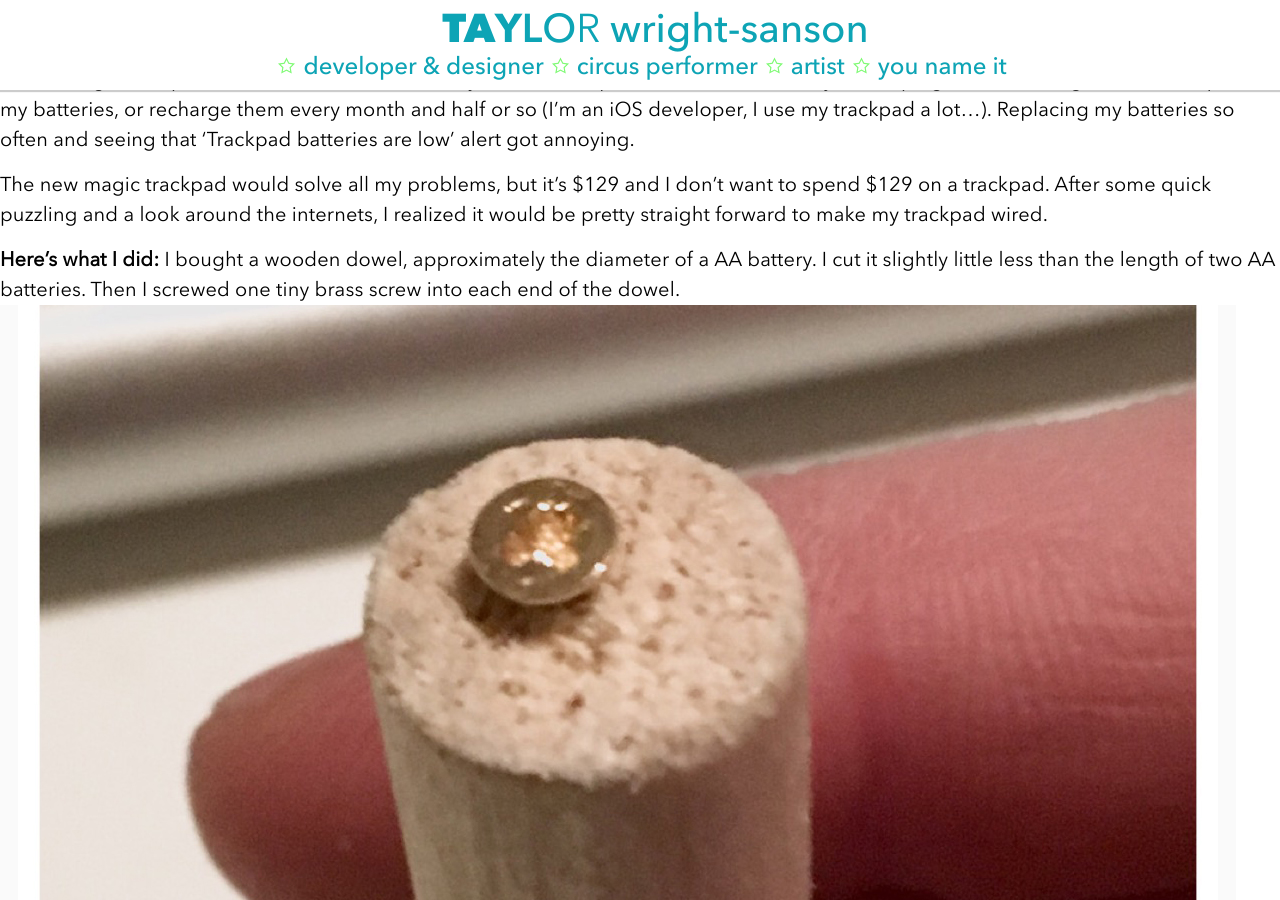
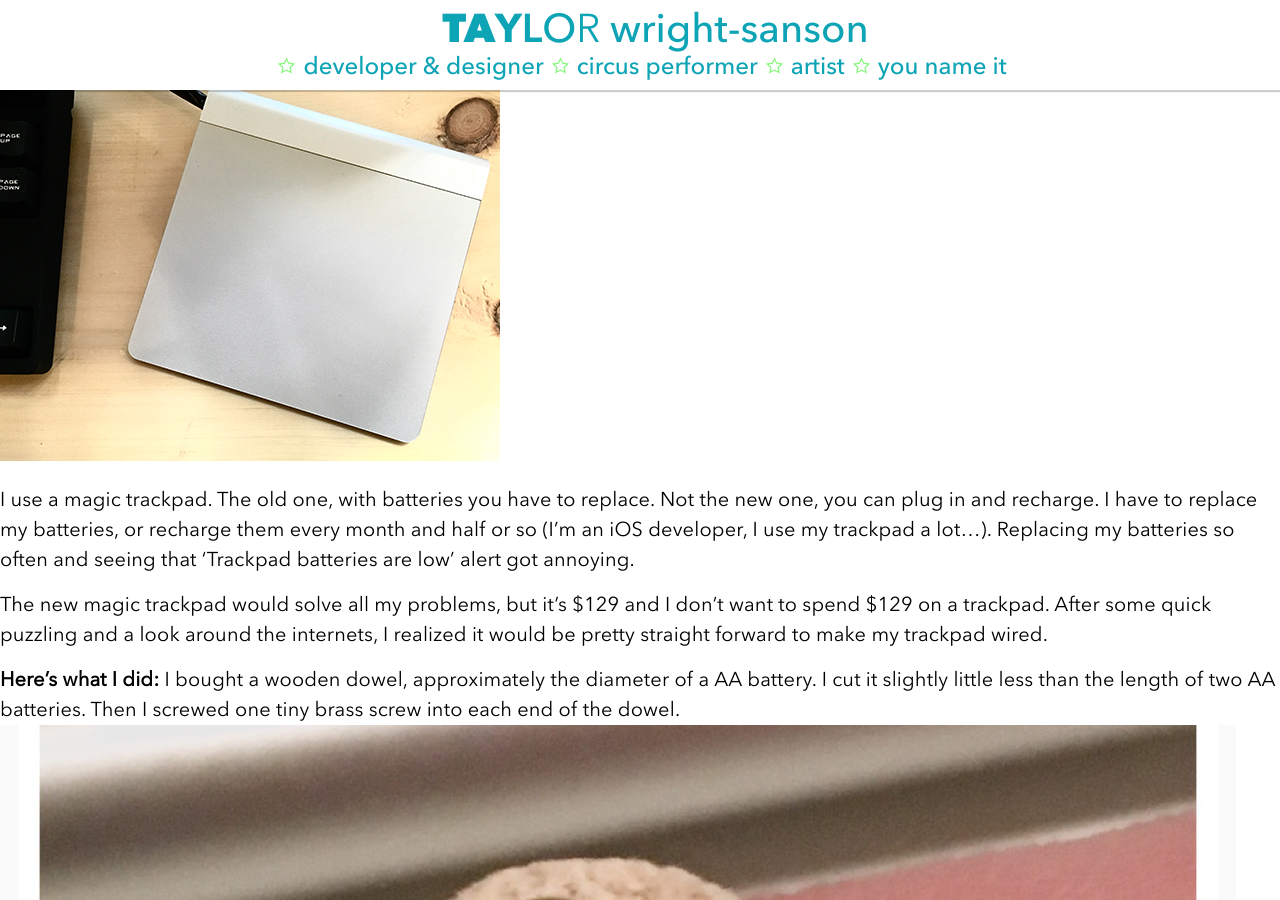
Before and after one commit to Xeaza/xeaza.github.io, a Jekyll site: the page built from _posts/2016-02-29-Batteries-Suck.md, in a window 1280 px wide and 900 px high. Built offline with Jekyll 4.4.1, drawn with Linux system fonts in a browser that asks for light colours; nearby versions of some CDN libraries.

Commit message:
Updating blog

```diff
--- a/_posts/2016-02-29-Batteries-Suck.md
+++ b/_posts/2016-02-29-Batteries-Suck.md
@@ -2,6 +2,7 @@
 layout: post
 title: Batteries Suck!
 ---
+![alt text](/images/blog/finished.jpg "Wired trackpad")
 
 I use a magic trackpad. The old one, with batteries you have to replace. Not the new one, you can plug in and recharge. I have to replace my batteries, or recharge them every month and half or so (I’m an iOS developer, I use my trackpad a lot…). Replacing my batteries so often and seeing that ‘Trackpad batteries are low’ alert got annoying.
 
```
Also changed, not shown: images/blog/finished.jpg (added).
